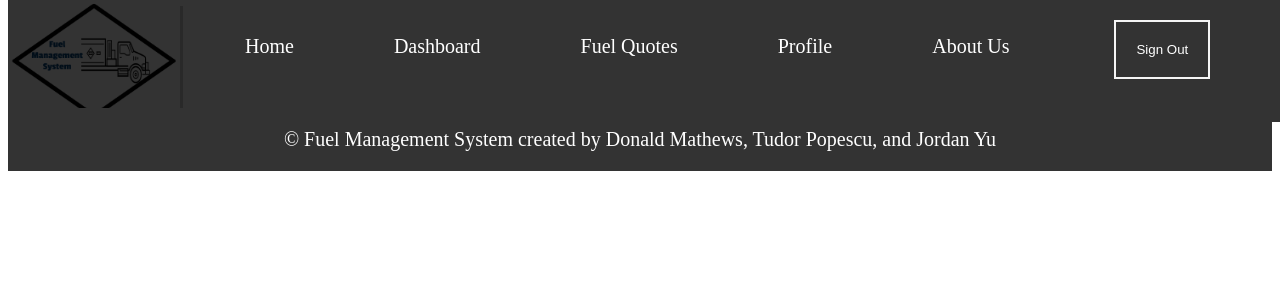
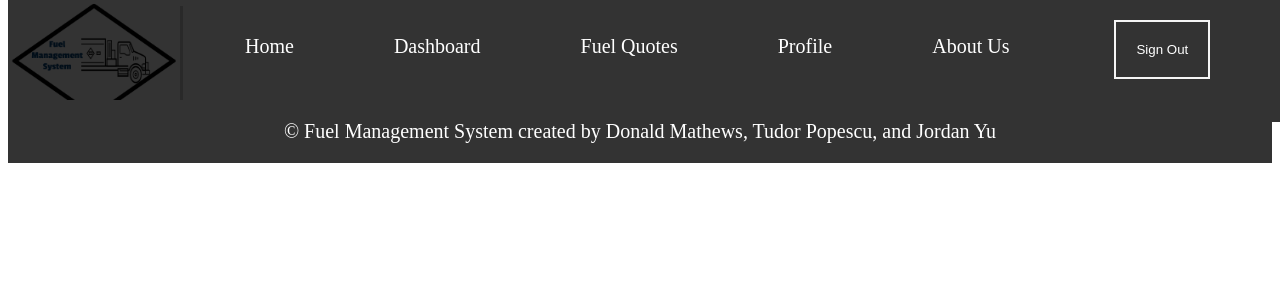
Before and after one commit to mathews1193/Fuel-Management-System, a React (Create React App) app in the folder client1/: page / in a window 1280 px wide. Shown: the top 300 px of the page. Built offline with nearby package versions, Linux system fonts and the light colour scheme.

Commit message:
fixed margin error with the header on pages

```diff
--- a/client1/src/App.css
+++ b/client1/src/App.css
@@ -2,5 +2,5 @@
   text-align: center;
 }
 .container{
-  padding-top:100px;
+  padding-top:92px;
 }
```
